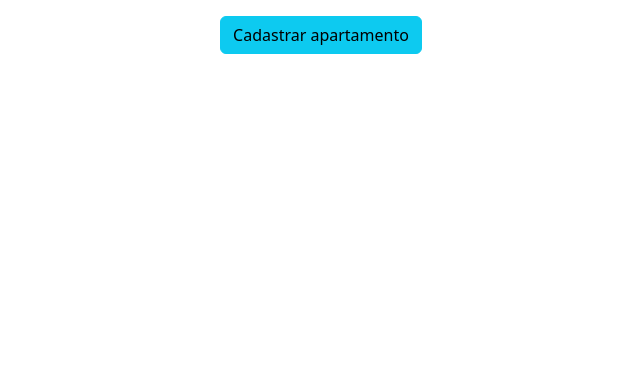
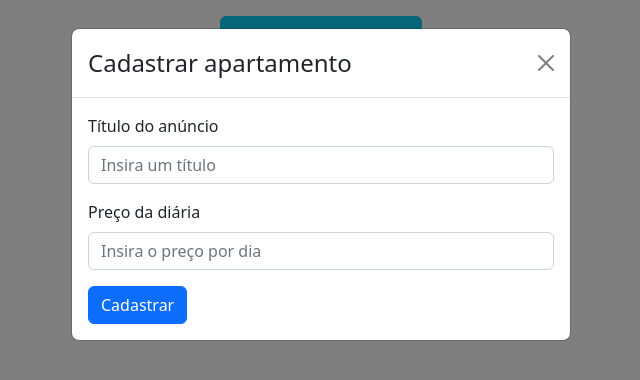
Before and after one commit to tatialveso/ironbnb, a React (Create React App) app: page / in a window 1280 px wide. Both pictures are taken after a click on the button "Cadastrar apartamento". Shown: the top 380 px of the page, without its empty margins (319-959 px from the left). Built offline with nearby package versions, Linux system fonts and the light colour scheme.

Commit message:
:sparkles: get modal from bootstrap

```diff
--- a/src/components/AddApartment/AddApartment.js
+++ b/src/components/AddApartment/AddApartment.js
@@ -1,13 +1,19 @@
+import { useState } from "react";
 import { Button, Form, Modal } from "react-bootstrap";
 
 function AddApartment() {
+    const [show, setShow] = useState(false);
+
+    const handleClose = () => setShow(false);
+    const handleShow = () => setShow(true);
+
     return (
         <div className="my-3">
-            <Button variant="info">
+            <Button variant="info" onClick={handleShow}>
                 Cadastrar apartamento
             </Button>
 
-            <Modal>
+            <Modal show={show} onHide={handleClose}>
                 <Modal.Header closeButton>
                     <Modal.Title>Cadastrar apartamento</Modal.Title>
                 </Modal.Header>
```
